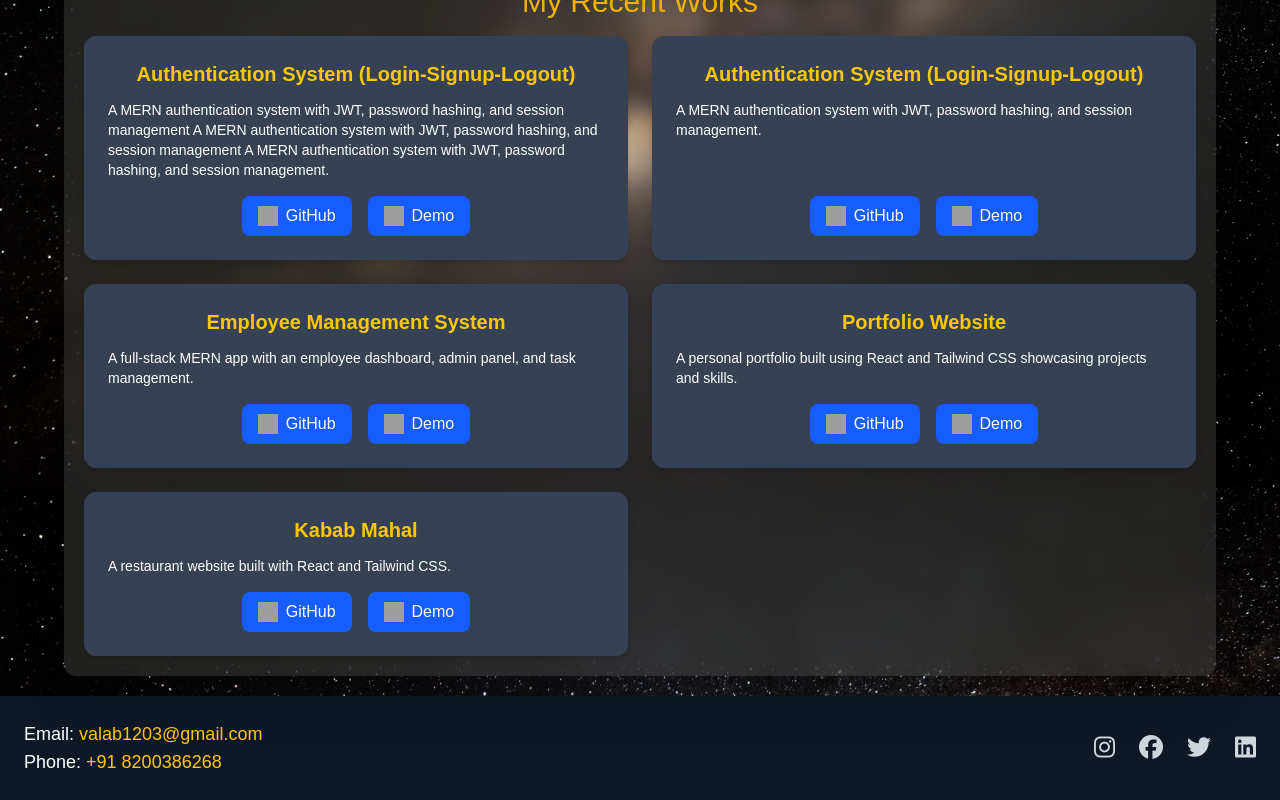
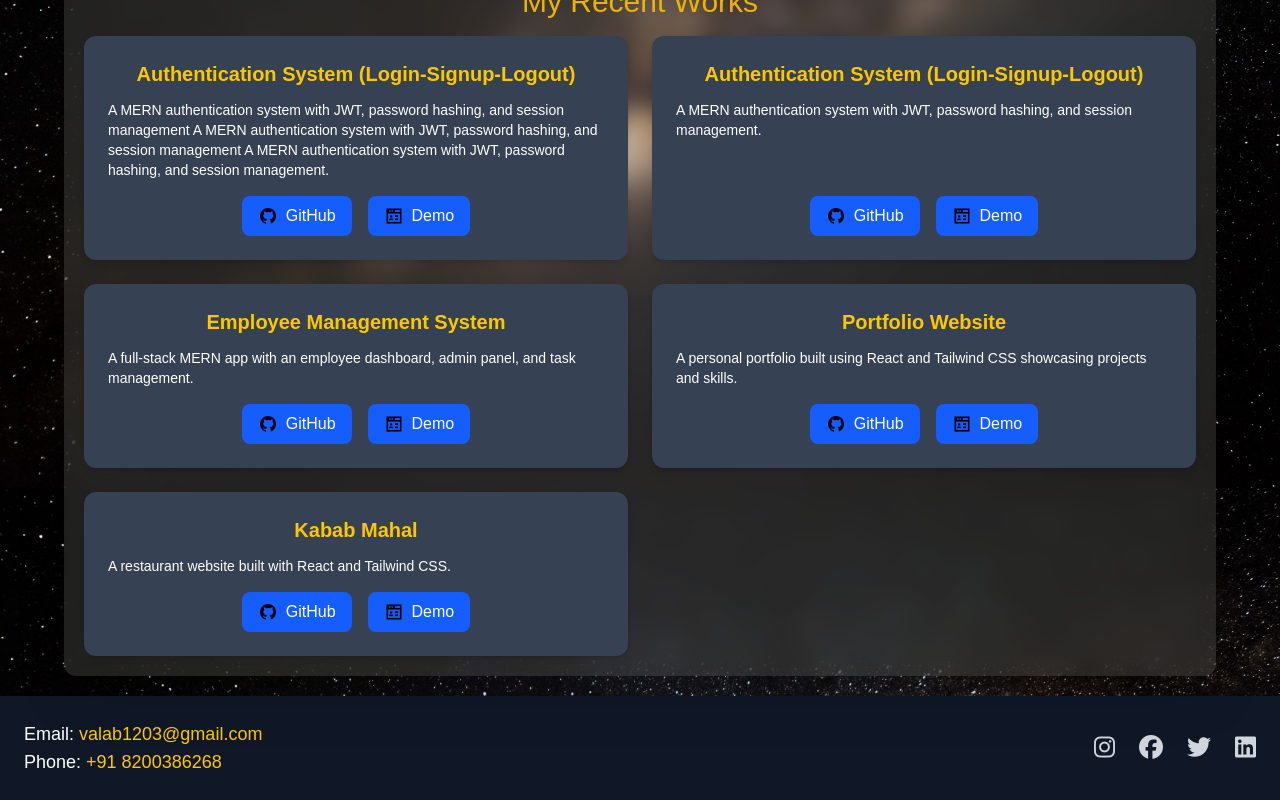
Before and after one commit to BharatRVala/PF, a React (Vite) app: page / in a window 1280 px wide. Shown: the part 1112-1912 px from the top of the page. Built offline with nearby package versions, Linux system fonts and the light colour scheme; grey boxes are pictures that could not be loaded.

Commit message:
Fixed image paths for Vercel deployment

```diff
--- a/src/components/ProjectCard.jsx
+++ b/src/components/ProjectCard.jsx
@@ -1,7 +1,7 @@
 import React from 'react';
 
-const githubIcon = "/github.png";
-const demoIcon = "/Demo.png";
+import githubIcon from "../assets/github.png";
+import demoIcon from "../assets/Demo.png";
 
 
 const ProjectCard = ({ title, description, githubLink, demoLink }) => {
```
